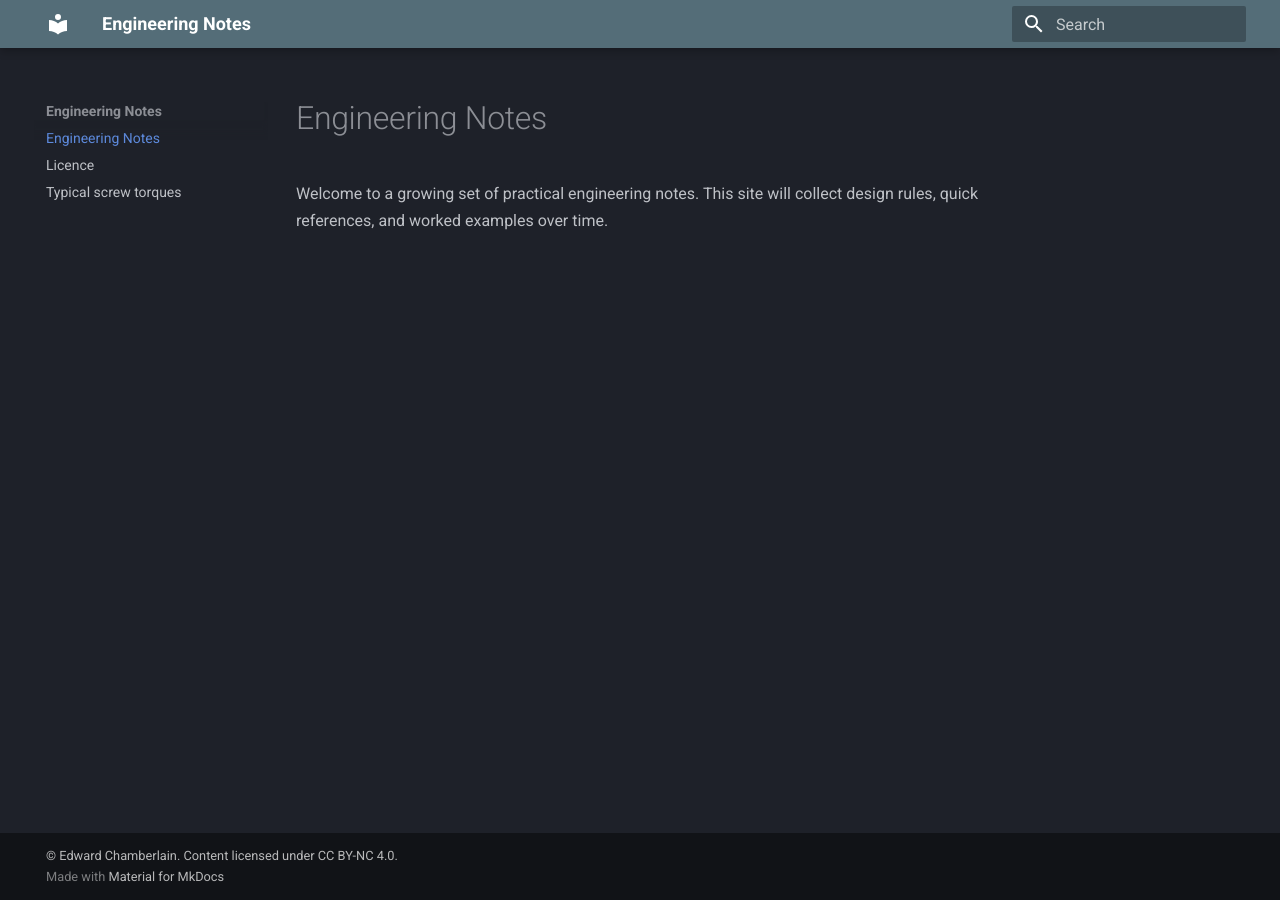
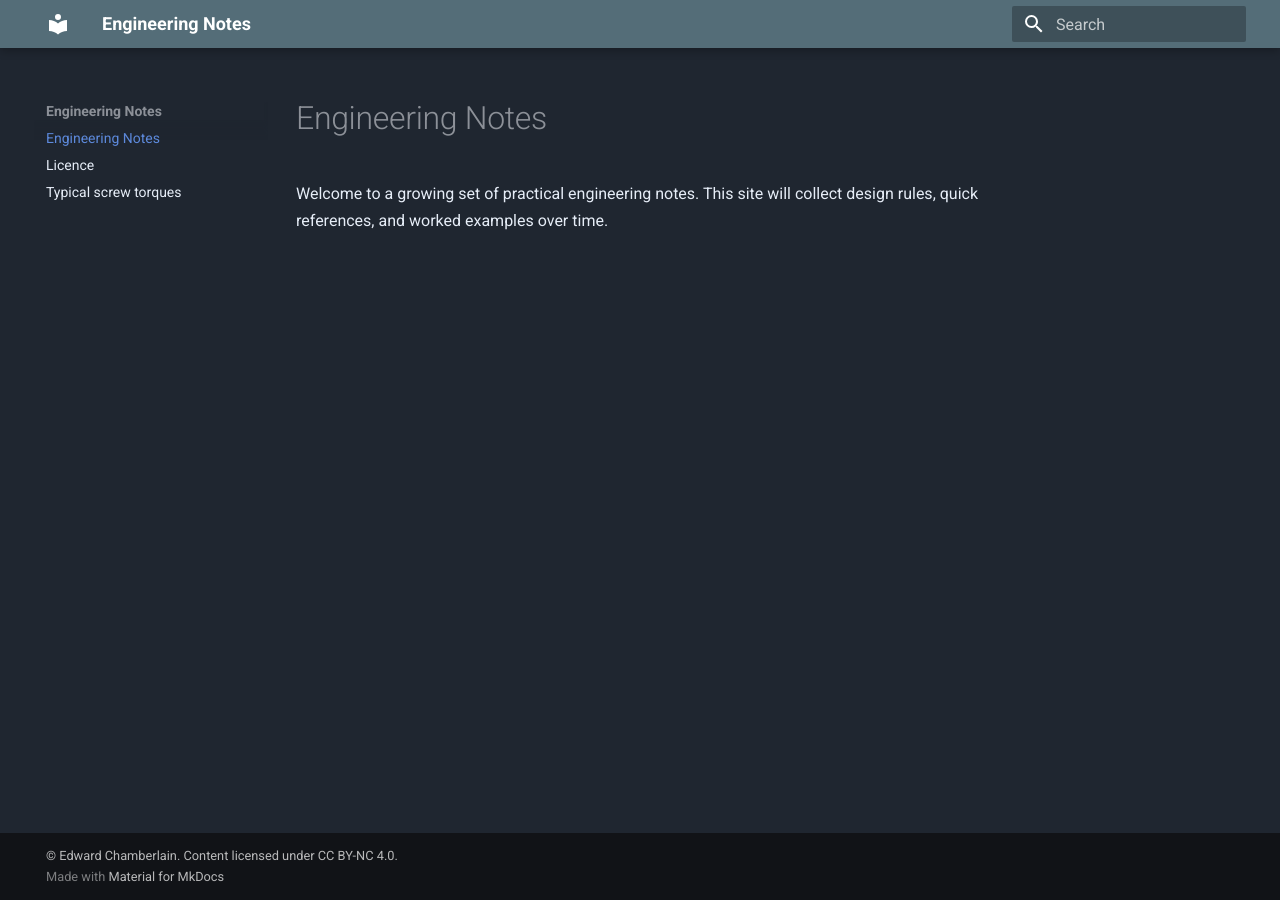
Before and after one commit to EdwardChamberlain/design-notes, an MkDocs documentation site: the page built from docs/index.md, in a window 1280 px wide. Built offline with MkDocs 1.6.1 and Material for MkDocs 9.7.7, drawn with Linux system fonts in a browser that asks for light colours.

Commit message:
Add color scheme variables for slate theme in extra.css

```diff
--- a/docs/stylesheets/extra.css
+++ b/docs/stylesheets/extra.css
@@ -1,3 +1,12 @@
+[data-md-color-scheme="slate"] {
+  /* Keep foreground highly readable while giving the page a softer blue-grey body */
+  --md-default-bg-color: #1f2630;
+  --md-default-bg-color--light: #2a3340;
+  --md-default-bg-color--lighter: #354153;
+  --md-default-bg-color--lightest: #404f65;
+  --md-default-fg-color: #e6edf7;
+}
+
 .md-typeset {
   line-height: 1.7;
 }
```
